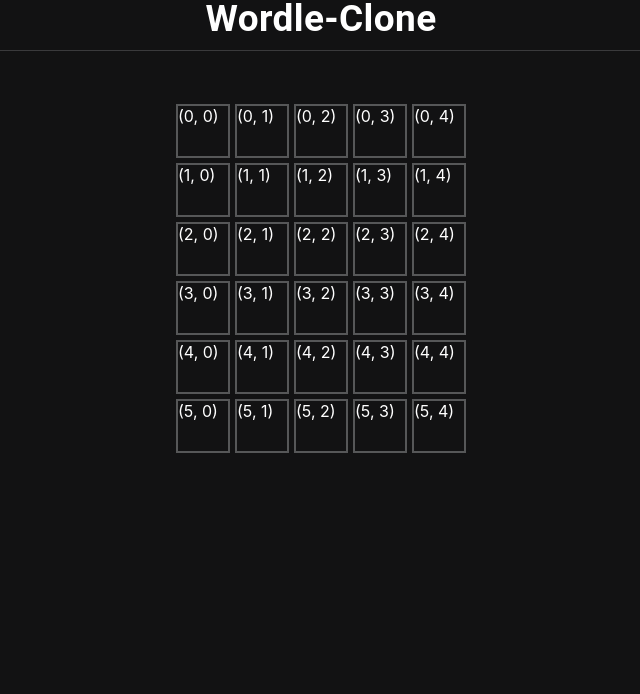
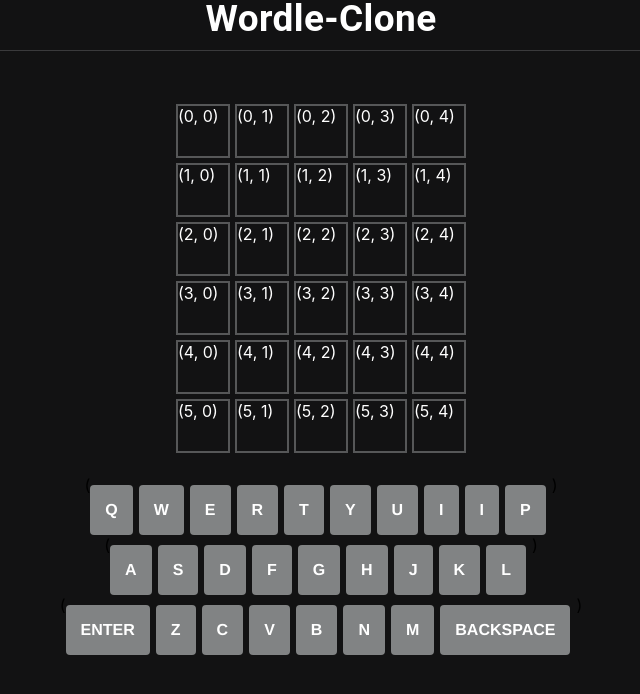
Before and after one commit to ajtheengineer/wordle-clone, a React (Create React App) app: page / in a window 1280 px wide. Shown: the top 694 px of the page, without its empty margins (319-959 px from the left). Built offline with nearby package versions, Linux system fonts and the light colour scheme.

Commit message:
Add keyboard styling

```diff
--- a/src/App.js
+++ b/src/App.js
@@ -1,6 +1,7 @@
 import './app.css';
 import Grid from './components/grid.js';
 import Header from './components/header.js';
+import KeyBoard from './components/keyboard.js'
 
 function App() {
   const width = 5
@@ -10,6 +11,7 @@ function App() {
     <div className="app-container">
       <Header />
       <Grid width={width} height={height} />
+      <KeyBoard />
     </div>
   );
 }
--- /dev/null
+++ b/src/components/keyboard.js
@@ -0,0 +1,27 @@
+import './keyboard.scss'
+
+export default function Keyboard() {
+  const characterRows = [
+    ["Q", "W", "E", "R", "T", "Y", "U", "I", "I", "P"],
+    ["A", "S", "D", "F", "G", "H", "J", "K", "L"],
+    ["ENTER", "Z", "C", "V", "B", "N", "M", "BACKSPACE"]
+  ]
+  return (
+    <div className="keyboard-container">
+      {characterRows.map((row, i) => {
+        return (
+          <div className="row-container" key={i}>
+            ({row.map((character, j) => {
+              return (
+                <div className="keyword-button" key={j}>
+                  {character}
+                </div>
+              )
+            })})
+          </div>
+        )
+      })}
+
+    </div>
+  )
+}
--- /dev/null
+++ b/src/components/keyboard.scss
@@ -0,0 +1,31 @@
+.keyboard-container {
+  margin-top: 20px;
+  width: 500px;
+  margin-left: auto;
+  margin-right: auto;
+  display: flex;
+  flex-direction: column;
+
+  .row-container {
+    display: flex;
+    flex-direction: row;
+    justify-content: center;
+
+    .keyword-button {
+      color: #ffffff;
+      height: 50px;
+      margin: 10px 6px 0 0;
+      cursor: pointer;
+      border-radius: 4px;
+      background-color: #818384;
+      justify-content: center;
+      align-items: center;
+      display: flex;
+      text-transform: uppercase;
+      font-weight: bold;
+      font-family: "Clear Sans", "Helvetica Neue", Arial, sans-serif;
+      padding-left: 15px;
+      padding-right: 15px;
+    }
+  }
+}
```
